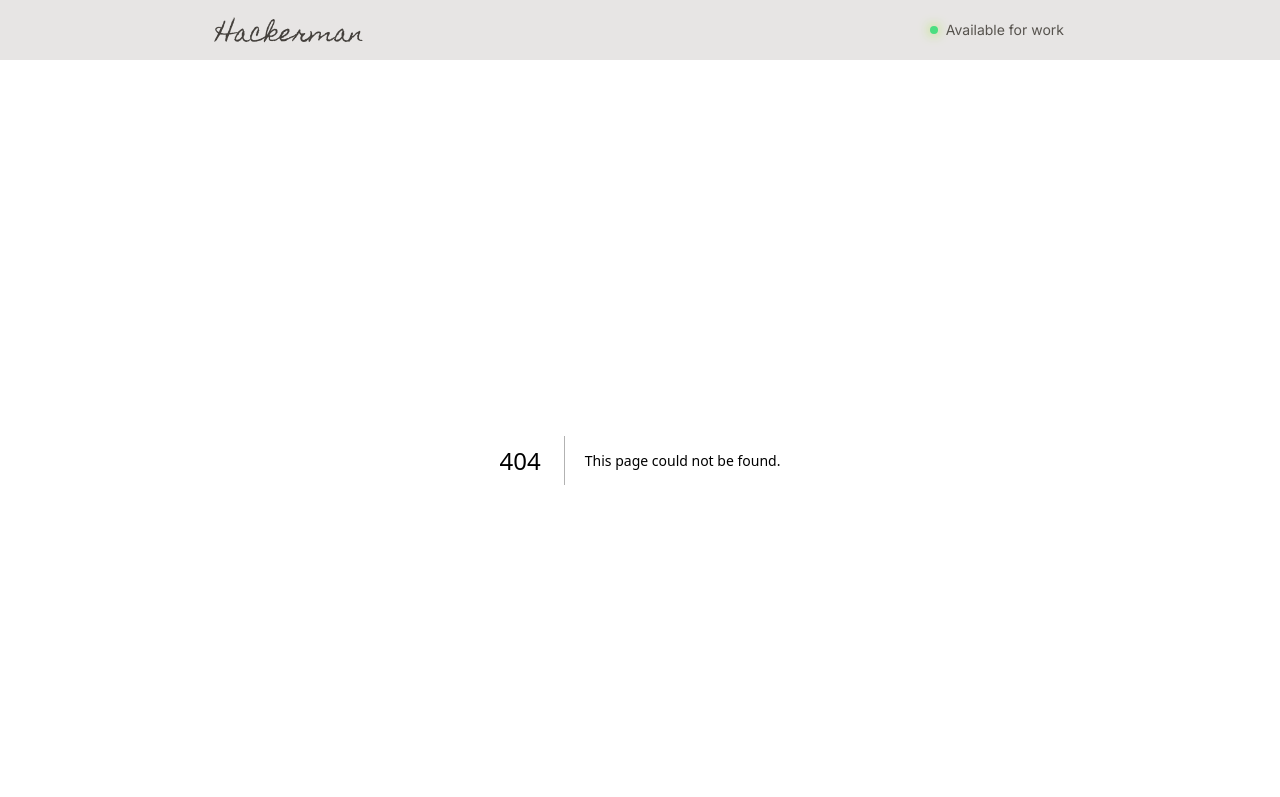
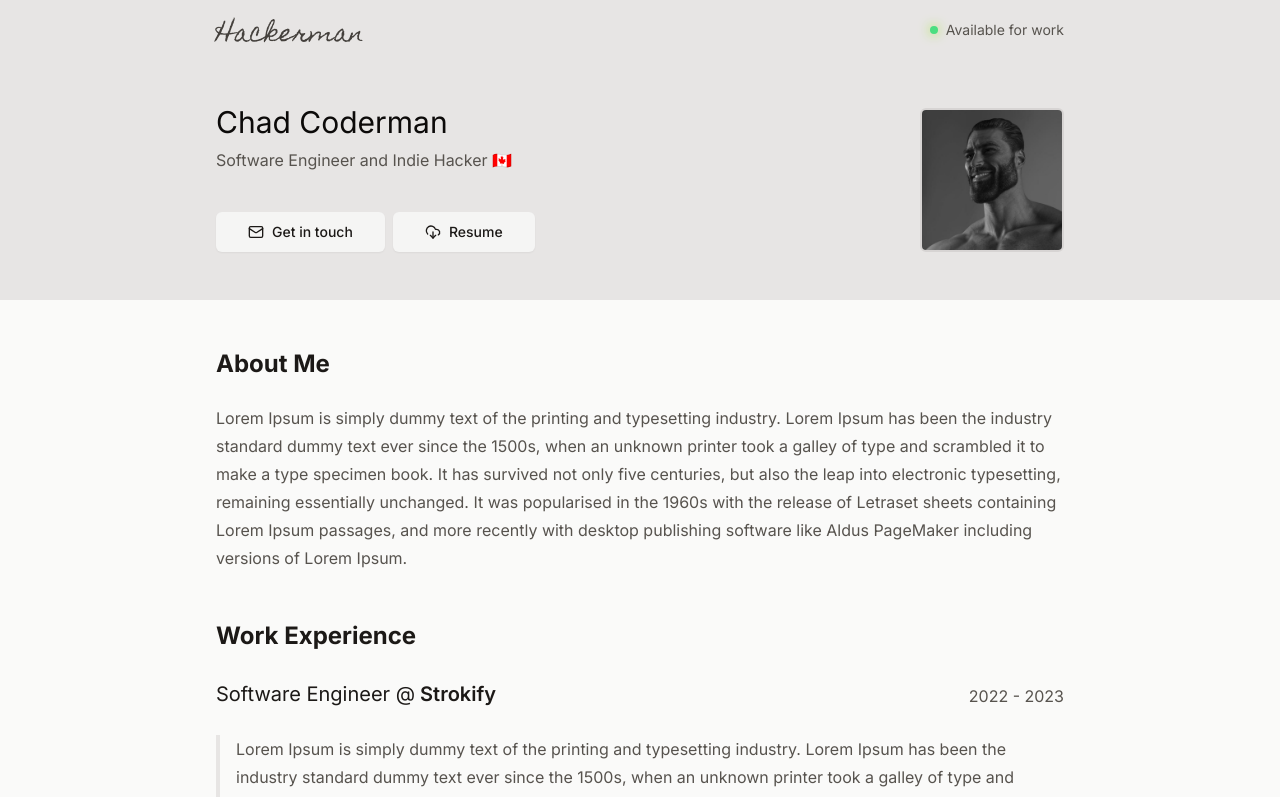
Before and after one commit to Ekimerton/next-portfolio, a Next.js app: page /next-portfolio/ in a window 1280 px wide. Before the commit this address had no page. Shown: the top 797 px of the page. Built offline with nearby package versions, Linux system fonts and the light colour scheme.

Commit message:
Fixed next config for static exports

```diff
--- a/next.config.mjs
+++ b/next.config.mjs
@@ -1,6 +1,8 @@
 /** @type {import('next').NextConfig} */
 const nextConfig = {
   output: "export",
+  basePath: "/next-portfolio",
+  assetPrefix: "/next-portfolio",
 };
 
 export default nextConfig;
--- a/src/app/components/Hero.jsx
+++ b/src/app/components/Hero.jsx
@@ -30,7 +30,7 @@ export default function Hero({}) {
           <Image
             id="headshot"
             className="w-36 h-36 max-sm:h-28 max-sm:w-28 rounded-md border-stone-700/10 border-2"
-            src={"@/images/headshot.jpg"}
+            src={"/images/headshot.jpg"}
             width={150}
             height={150}
             alt="Headshot"
```
Also changed, not shown: 12 other files (tests, documents, lock files or other folders).
